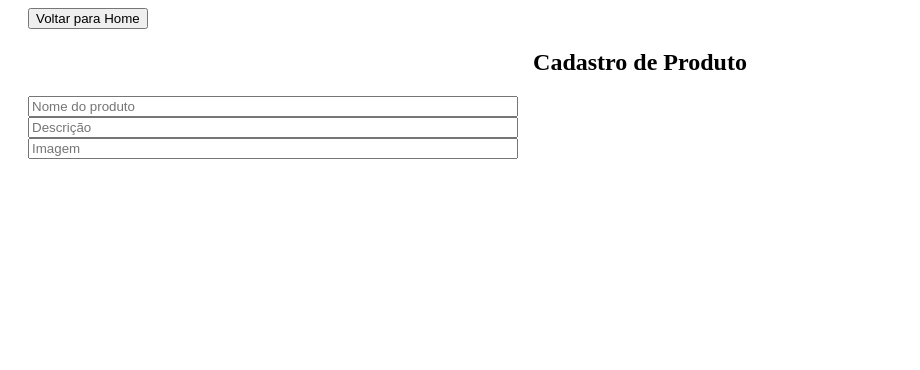
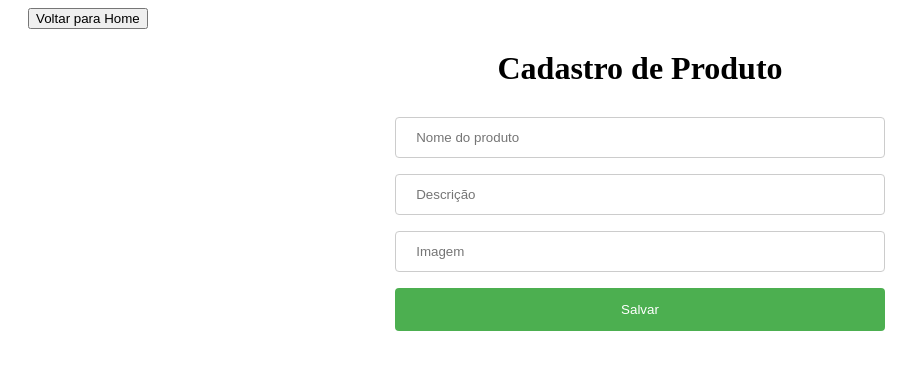
Before and after one commit to WagnerTerry/MercadinhoBD, a React (Vite) app in the folder frontend/: page /products in a window 1280 px wide. Shown: the top 370 px of the page, without its empty margins (0-920 px from the left). Built offline with nearby package versions, Linux system fonts and the light colour scheme.

Commit message:
style: Estilização botões de cadastro de produto

```diff
--- a/frontend/src/views/Product/index.tsx
+++ b/frontend/src/views/Product/index.tsx
@@ -9,7 +9,7 @@ export function Product() {
                 <button>Voltar para Home</button>
             </Link>
             <div className='register-products'>
-                <h2>Cadastro de Produto</h2>
+                <h1>Cadastro de Produto</h1>
                 <form>
                     <input type="text"
                         name="product_name"
@@ -23,6 +23,7 @@ export function Product() {
                         name="product_image"
                         placeholder='Imagem'
                     />
+                    <input type="submit" value={"Salvar"} />
                 </form>
             </div>
         </div>
--- a/frontend/src/views/Product/style.scss
+++ b/frontend/src/views/Product/style.scss
@@ -5,9 +5,37 @@
         form {
             display: flex;
             justify-content: center;
+            align-items: center;
             flex-direction: column;
             flex-wrap: wrap;
-            width: 40%;
+
+            input {
+                width: 40%;
+            }
+
+            input[type=text],
+            select {
+                padding: 12px 20px;
+                margin: 8px 0;
+                display: inline-block;
+                border: 1px solid #ccc;
+                border-radius: 4px;
+                box-sizing: border-box;
+            }
+
+            input[type=submit] {
+                background-color: #4CAF50;
+                color: white;
+                padding: 14px 20px;
+                margin: 8px 0;
+                border: none;
+                border-radius: 4px;
+                cursor: pointer;
+            }
+
+            input[type=submit]:hover {
+                background-color: #45a049;
+            }
         }
     }
 }
```
